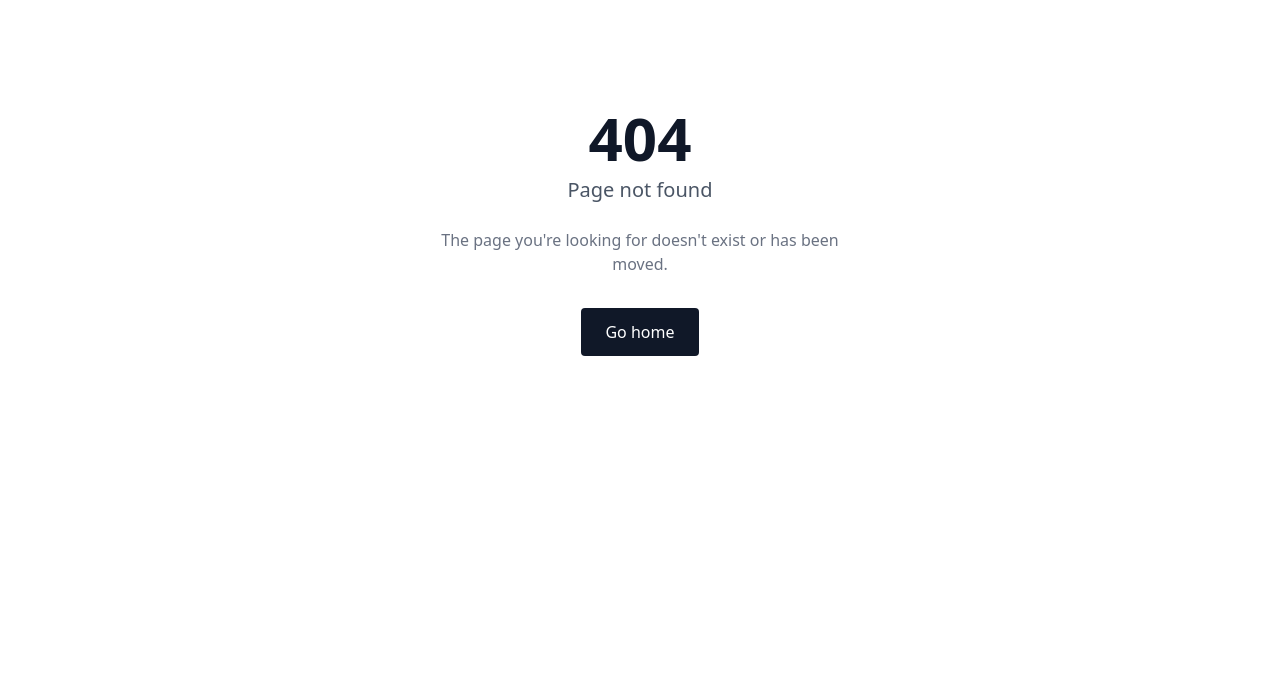
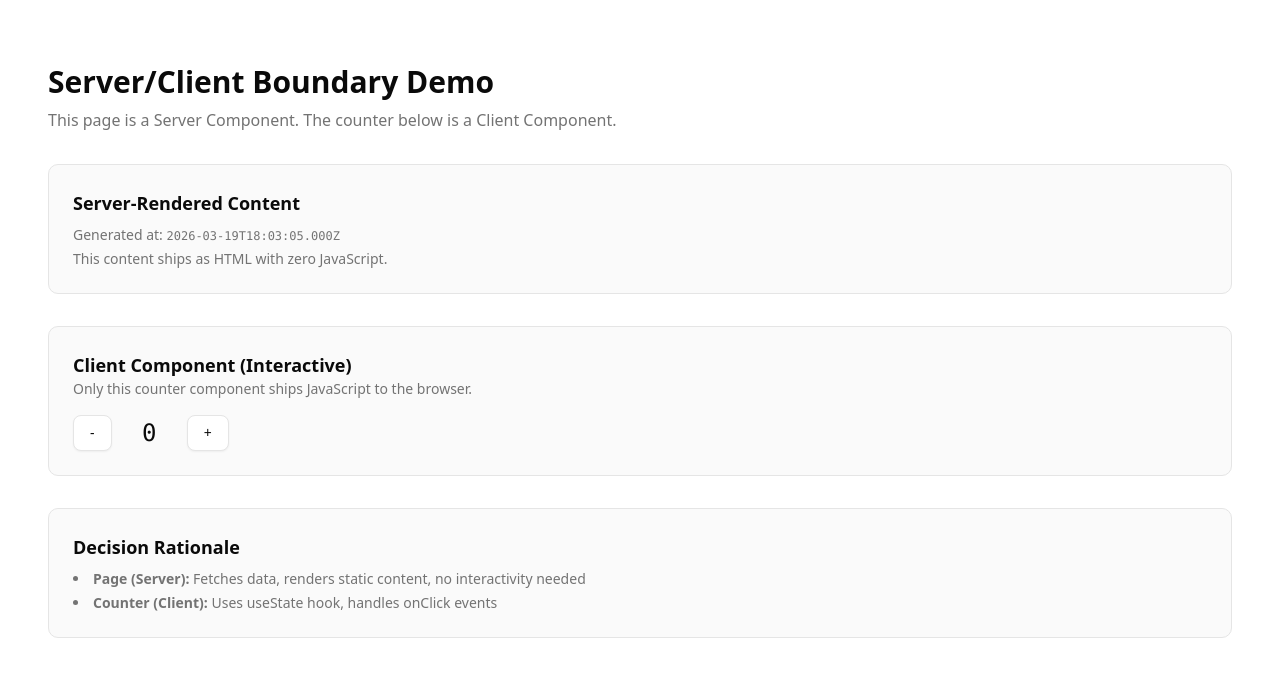
Before and after one commit to kenLovesToCode/nextjs-foundations, a Next.js app in the folder apps/web/: page /demo/counter in a window 1280 px wide. Before the commit this address had no page. Shown: the top 676 px of the page. Built offline with nearby package versions, Linux system fonts and the light colour scheme.

Commit message:
feat(core): add server/client boundary decisions with examples

```diff
--- /dev/null
+++ b/apps/web/src/app/demo/cards/page.tsx
@@ -0,0 +1,77 @@
+// Server Component - fetches data, renders heavy content
+
+import { ExpandableWrapper } from "@/components/expandable-wrapper";
+
+// Simulated products from database
+const products = [
+  {
+    id: "1",
+    name: "Widget Pro",
+    description: "Professional-grade widget",
+    price: 99,
+  },
+  {
+    id: "2",
+    name: "Gadget Plus",
+    description: "Enhanced gadget features",
+    price: 149,
+  },
+  {
+    id: "3",
+    name: "Tool Master",
+    description: "Master your workflow",
+    price: 199,
+  },
+];
+
+export default function CardsDemoPage() {
+  return (
+    <main className="flex flex-col gap-8 p-8">
+      <div>
+        <h1 className="font-bold text-3xl">Server Children Pattern</h1>
+        <p className="mt-2 text-muted-foreground">
+          Heavy card content renders on server. Only the expand/collapse is
+          client-side.
+        </p>
+      </div>
+
+      {/* Client wrapper with server-rendered children */}
+      <ExpandableWrapper title="Product Catalog">
+        {/* These cards are Server Components - zero JS */}
+        <div className="grid gap-4 md:grid-cols-3">
+          {products.map((product) => (
+            <div
+              key={product.id}
+              className="rounded-lg border bg-card p-4 shadow-sm"
+            >
+              <h3 className="font-semibold">{product.name}</h3>
+              <p className="mt-1 text-sm text-muted-foreground">
+                {product.description}
+              </p>
+              <p className="mt-2 font-mono text-lg">${product.price}</p>
+            </div>
+          ))}
+        </div>
+      </ExpandableWrapper>
+
+      {/* Decision documentation */}
+      <section className="rounded-lg border bg-muted/50 p-6">
+        <h2 className="font-semibold text-lg">Decision Rationale</h2>
+        <ul className="mt-2 list-inside list-disc space-y-1 text-sm text-muted-foreground">
+          <li>
+            <strong>ExpandableWrapper (Client):</strong> Uses useState for
+            expand/collapse toggle
+          </li>
+          <li>
+            <strong>Product Cards (Server):</strong> Static content, no
+            interactivity, rendered as HTML
+          </li>
+          <li>
+            <strong>Pattern:</strong> Server children stream through client
+            wrapper untouched
+          </li>
+        </ul>
+      </section>
+    </main>
+  );
+}
--- /dev/null
+++ b/apps/web/src/app/demo/counter/page.tsx
@@ -0,0 +1,65 @@
+// No 'use client' - this is a Server Component by default
+// Data fetching and heavy logic stays here on the server
+
+import { Counter } from "@/components/counter";
+
+// Simulated server-side data
+async function getServerTimestamp(): Promise<string> {
+  // This runs ONLY on the server
+  return new Date().toISOString();
+}
+
+export default async function CounterDemoPage() {
+  // Server-side data fetching (no JS shipped for this)
+  const serverTimestamp = await getServerTimestamp();
+
+  return (
+    <main className="flex flex-col gap-8 p-8">
+      <div>
+        <h1 className="font-bold text-3xl">Server/Client Boundary Demo</h1>
+        <p className="mt-2 text-muted-foreground">
+          This page is a Server Component. The counter below is a Client
+          Component.
+        </p>
+      </div>
+
+      {/* Server-rendered content (no JS) */}
+      <section className="rounded-lg border bg-muted/50 p-6">
+        <h2 className="font-semibold text-lg">Server-Rendered Content</h2>
+        <p className="mt-2 text-sm text-muted-foreground">
+          Generated at:{" "}
+          <code className="font-mono text-xs">{serverTimestamp}</code>
+        </p>
+        <p className="mt-1 text-sm text-muted-foreground">
+          This content ships as HTML with zero JavaScript.
+        </p>
+      </section>
+
+      {/* Client Component - interactive widget */}
+      <section className="rounded-lg border bg-muted/50 p-6">
+        <h2 className="font-semibold text-lg">
+          Client Component (Interactive)
+        </h2>
+        <p className="mb-4 text-sm text-muted-foreground">
+          Only this counter component ships JavaScript to the browser.
+        </p>
+        <Counter initialCount={0} />
+      </section>
+
+      {/* Decision documentation */}
+      <section className="rounded-lg border bg-muted/50 p-6">
+        <h2 className="font-semibold text-lg">Decision Rationale</h2>
+        <ul className="mt-2 list-inside list-disc space-y-1 text-sm text-muted-foreground">
+          <li>
+            <strong>Page (Server):</strong> Fetches data, renders static
+            content, no interactivity needed
+          </li>
+          <li>
+            <strong>Counter (Client):</strong> Uses useState hook, handles
+            onClick events
+          </li>
+        </ul>
+      </section>
+    </main>
+  );
+}
--- /dev/null
+++ b/apps/web/src/components/counter.tsx
@@ -0,0 +1,40 @@
+"use client";
+
+// Only import what's needed for this tiny component
+import { useState } from "react";
+
+import { Button } from "@repo/ui/components/button";
+
+interface CounterProps {
+  initialCount: number;
+}
+
+/**
+ * A minimal client component demonstrating useState + onClick.
+ * Only this component ships JavaScript to the browser.
+ */
+export function Counter({ initialCount }: CounterProps) {
+  const [count, setCount] = useState(initialCount);
+
+  return (
+    <div className="flex items-center gap-4">
+      <Button
+        type="button"
+        variant="outline"
+        onClick={() => setCount((c) => c - 1)}
+      >
+        -
+      </Button>
+      <span className="min-w-[3ch] text-center font-mono text-2xl">
+        {count}
+      </span>
+      <Button
+        type="button"
+        variant="outline"
+        onClick={() => setCount((c) => c + 1)}
+      >
+        +
+      </Button>
+    </div>
+  );
+}
--- /dev/null
+++ b/apps/web/src/components/expandable-wrapper.tsx
@@ -0,0 +1,36 @@
+"use client";
+
+import { useState, type ReactNode } from "react";
+
+import { Button } from "@repo/ui/components/button";
+
+interface ExpandableWrapperProps {
+  children: ReactNode;
+  title: string;
+}
+
+/**
+ * A minimal client wrapper that shows/hides server-rendered content.
+ * The children prop accepts Server Components that stream through unchanged.
+ */
+export function ExpandableWrapper({ children, title }: ExpandableWrapperProps) {
+  const [isExpanded, setIsExpanded] = useState(true);
+
+  return (
+    <div className="rounded-lg border bg-muted/30 p-4">
+      <div className="flex items-center justify-between">
+        <h2 className="font-semibold text-lg">{title}</h2>
+        <Button
+          type="button"
+          variant="ghost"
+          size="sm"
+          onClick={() => setIsExpanded((prev) => !prev)}
+        >
+          {isExpanded ? "Collapse" : "Expand"}
+        </Button>
+      </div>
+      {/* Server-rendered children passed through */}
+      {isExpanded && <div className="mt-4">{children}</div>}
+    </div>
+  );
+}
```
Also changed, not shown: 2 other files (tests, documents, lock files or other folders).
